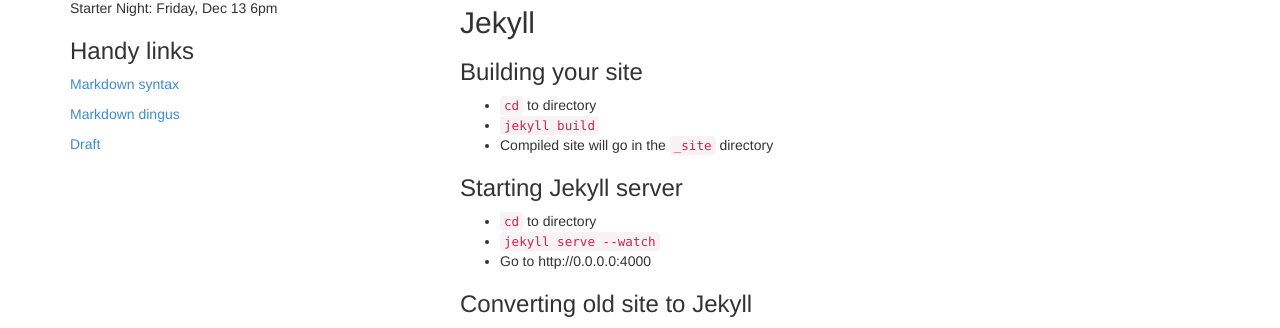
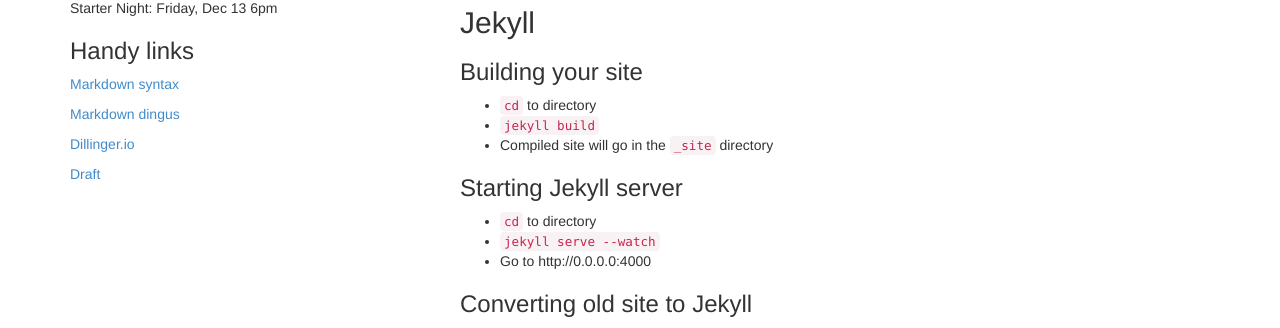
Before and after one commit to tsl-frontend/tsl-frontend.github.io, a Jekyll site: the page built from _posts/2013-11-13-14.md, in a window 1280 px wide. Shown: the part 310-638 px from the top of the page. Built offline with Jekyll 4.4.1, drawn with Linux system fonts in a browser that asks for light colours; Markdown is read by kramdown in place of the engine named in the settings.

Commit message:
Dillinger.

```diff
--- a/_posts/2013-11-13-14.md
+++ b/_posts/2013-11-13-14.md
@@ -9,6 +9,7 @@ events:
 links:
     - "[Markdown syntax](http://daringfireball.net/projects/markdown/syntax)"
     - "[Markdown dingus](http://daringfireball.net/projects/markdown/dingus)"
+    - "[Dillinger.io](http://dillinger.io/)"
     - "[Draft](http://draftin.com)"
 screencasts:
 ---
```
